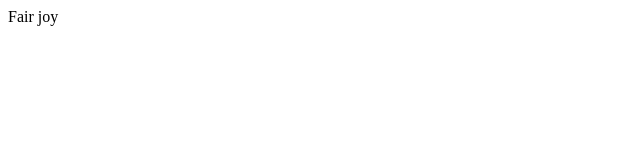
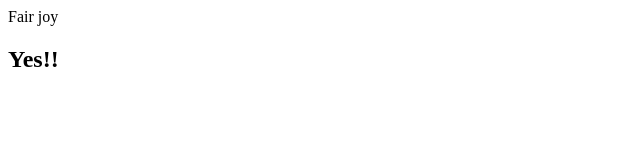
Before and after one commit to sanjanahalli24/localrepo, a plain HTML site: page index.html in a window 1280 px wide. Shown: the full height of the page, 0-640 px from the left. Drawn offline with Linux system fonts and the light colour scheme.

Commit message:
Added some changes

```diff
--- a/index.html
+++ b/index.html
@@ -1,2 +1,3 @@
 
 <p> Fair joy </p>
+<h2> Yes!! </h2>
```
